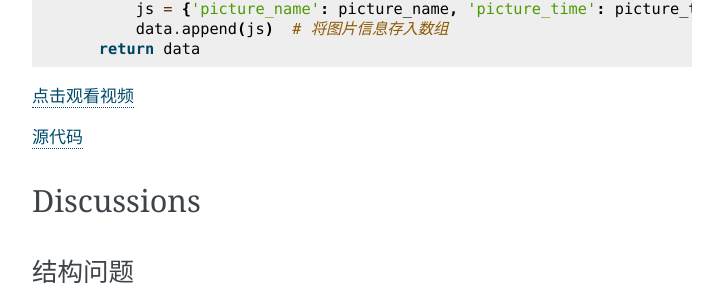
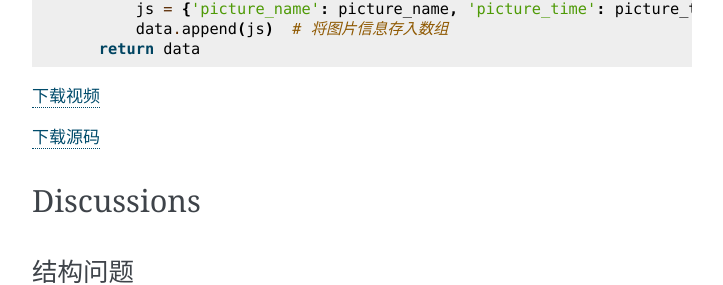
Before and after one commit to Steven-Yutong/PhotoString-Yutong, a Sphinx documentation site: the page built from docs/source/index.rst, in a window 1280 px wide and 900 px high, scrolled down 4220 px. Shown: the part 176-461 px from the top of the window, without its empty margins (388-1111 px from the left). Built offline with Sphinx 7.4.7, drawn with Linux system fonts in a browser that asks for light colours.

Commit message:
Update index.rst

```diff
--- a/docs/source/index.rst
+++ b/docs/source/index.rst
@@ -31,7 +31,7 @@
 
 项目Github地址：\ `Github <https://github.com/Steven-Yutong/PhotoString.git>`__
 
-项目Read the Docs地址：\ `Read the Docs <https://photostring-yutong.readthedocs.io/en/latest/>`__
+项目Read the Docs地址：\ `Read the Docs <https://photostring-yutong.readthedocs.io/zh/latest/>`__
 
 Abstract
 --------
@@ -216,9 +216,9 @@
            data.append(js)  # 将图片信息存入数组
        return data
 
-`点击观看视频 <PhotoString.mp4>`__
+`下载视频 <https://github.com/Steven-Yutong/PhotoString-Yutong/blob/master/docs/source/PhotoString.mp4>`__
 
-`源代码 <PhotoString.zip>`__
+`下载源码 <https://github.com/Steven-Yutong/PhotoString-Yutong/blob/master/docs/source/PhotoString.zip>`__
 
 Discussions
 -----------
```
